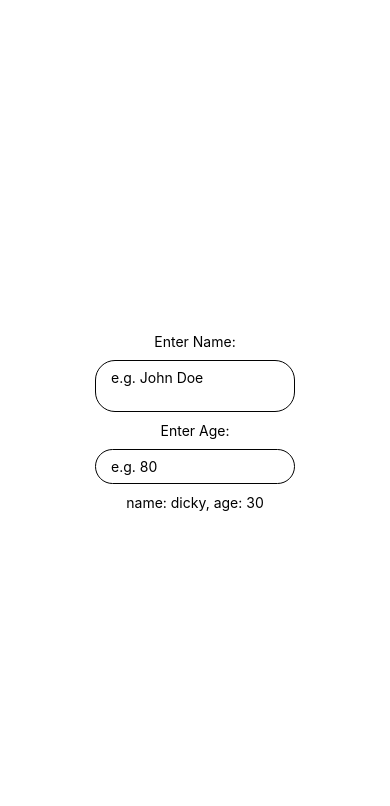
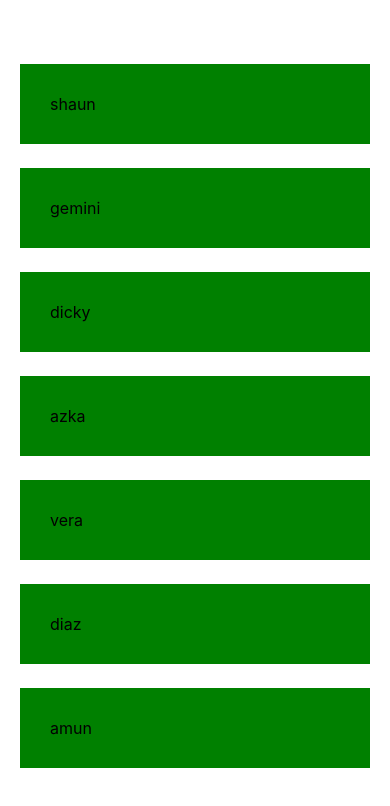
Before and after one commit to alfattahdicky/react-native-tutorial, a React Native app: screen / in a window 390 px wide. Shown: the top 806 px of the page. Built offline with nearby package versions, Linux system fonts and the light colour scheme.

Commit message:
learn lists & scrollview

```diff
--- a/App.js
+++ b/App.js
@@ -1,51 +1,27 @@
 import React, { useState } from "react";
-import {
-  Button,
-  StyleSheet,
-  Text,
-  View,
-  TouchableOpacity,
-  TextInput,
-} from "react-native";
-
-// Custom Button
-const AppButton = ({ onPress, title }) => (
-  <TouchableOpacity
-    activeOpacity={0.95}
-    onPress={onPress}
-    style={styles.appButtonContainer}
-  >
-    <Text style={styles.appButtonText}>{title}</Text>
-  </TouchableOpacity>
-);
+import { Button, StyleSheet, Text, View, ScrollView } from "react-native";
 
 const App = () => {
-  const [name, setName] = useState("dicky");
-  const [age, setAge] = useState("30");
+  const [people, setPeople] = useState([
+    { name: "shaun", key: "1" },
+    { name: "gemini", key: "2" },
+    { name: "dicky", key: "3" },
+    { name: "azka", key: "4" },
+    { name: "vera", key: "5" },
+    { name: "diaz", key: "6" },
+    { name: "amun", key: "7" },
+  ]);
 
   return (
+    // need key prop in parent component
     <View style={styles.container}>
-      <Text>Enter Name:</Text>
-      <TextInput
-        multiline
-        style={styles.input}
-        placeholder="e.g. John Doe"
-        // change automatically update state name
-        onChangeText={(value) => setName(value)}
-      />
-
-      <Text>Enter Age:</Text>
-      <TextInput
-        keyboardType="numeric"
-        style={styles.input}
-        placeholder="e.g. 80"
-        // change automatically update state age
-        onChangeText={(value) => setAge(value)}
-      />
-
-      <Text>
-        name: {name}, age: {age}
-      </Text>
+      <ScrollView>
+        {people.map((item) => (
+          <View key={item.key}>
+            <Text style={styles.item}>{item.name}</Text>
+          </View>
+        ))}
+      </ScrollView>
     </View>
   );
 };
@@ -54,17 +30,16 @@ const styles = StyleSheet.create({
   container: {
     flex: 1,
     backgroundColor: "#fff",
-    alignItems: "center",
-    justifyContent: "center",
+    paddingTop: 40,
+    paddingHorizontal: 20,
+    // alignItems: "center",
+    // justifyContent: "center",
   },
-  input: {
-    borderWidth: 1,
-    borderRadius: 20,
-    borderColor: "#010101",
-    padding: 8,
-    paddingLeft: 15,
-    marginVertical: 10,
-    width: 200,
+  item: {
+    marginTop: 24,
+    padding: 30,
+    backgroundColor: "green",
+    fontSize: 16,
   },
 });
 
```
